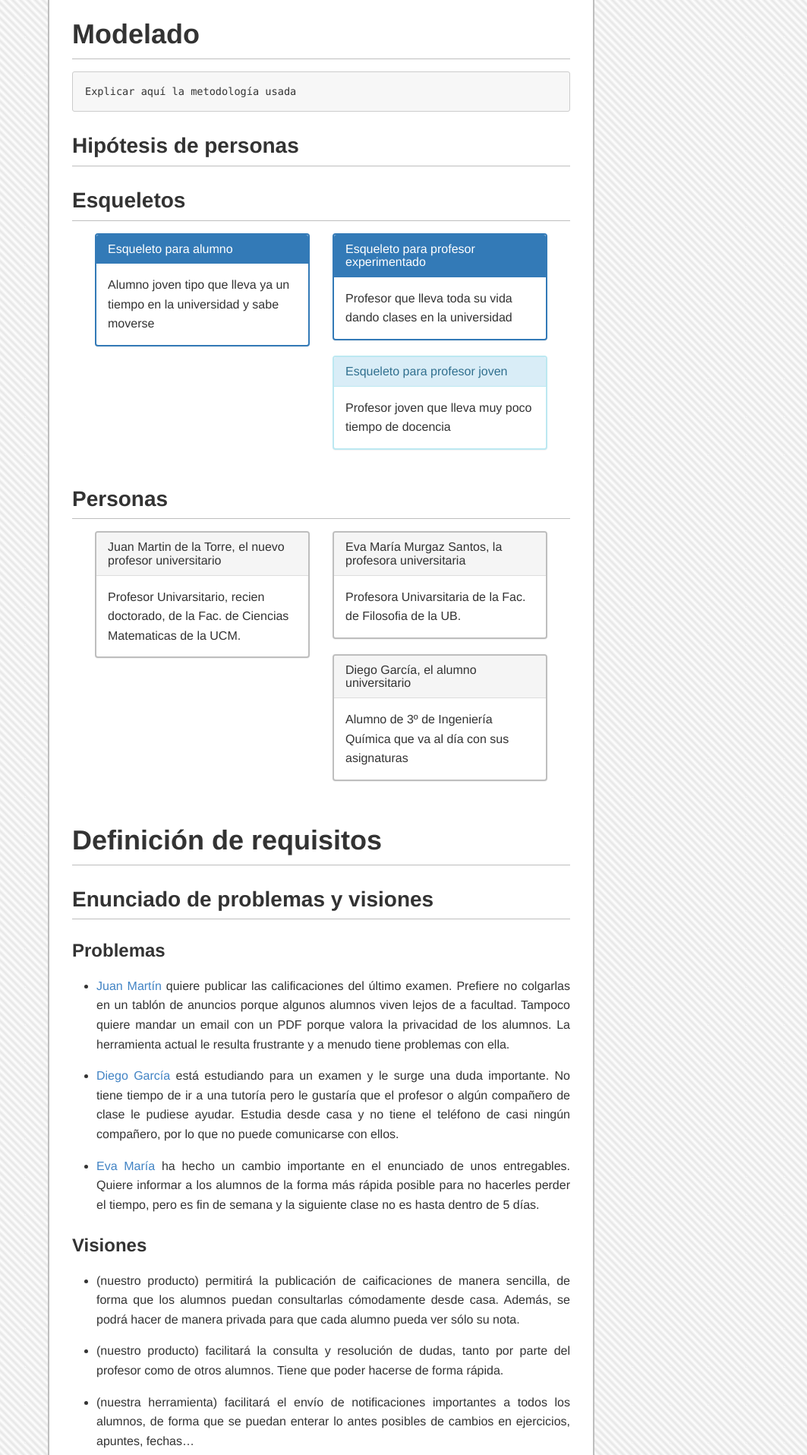
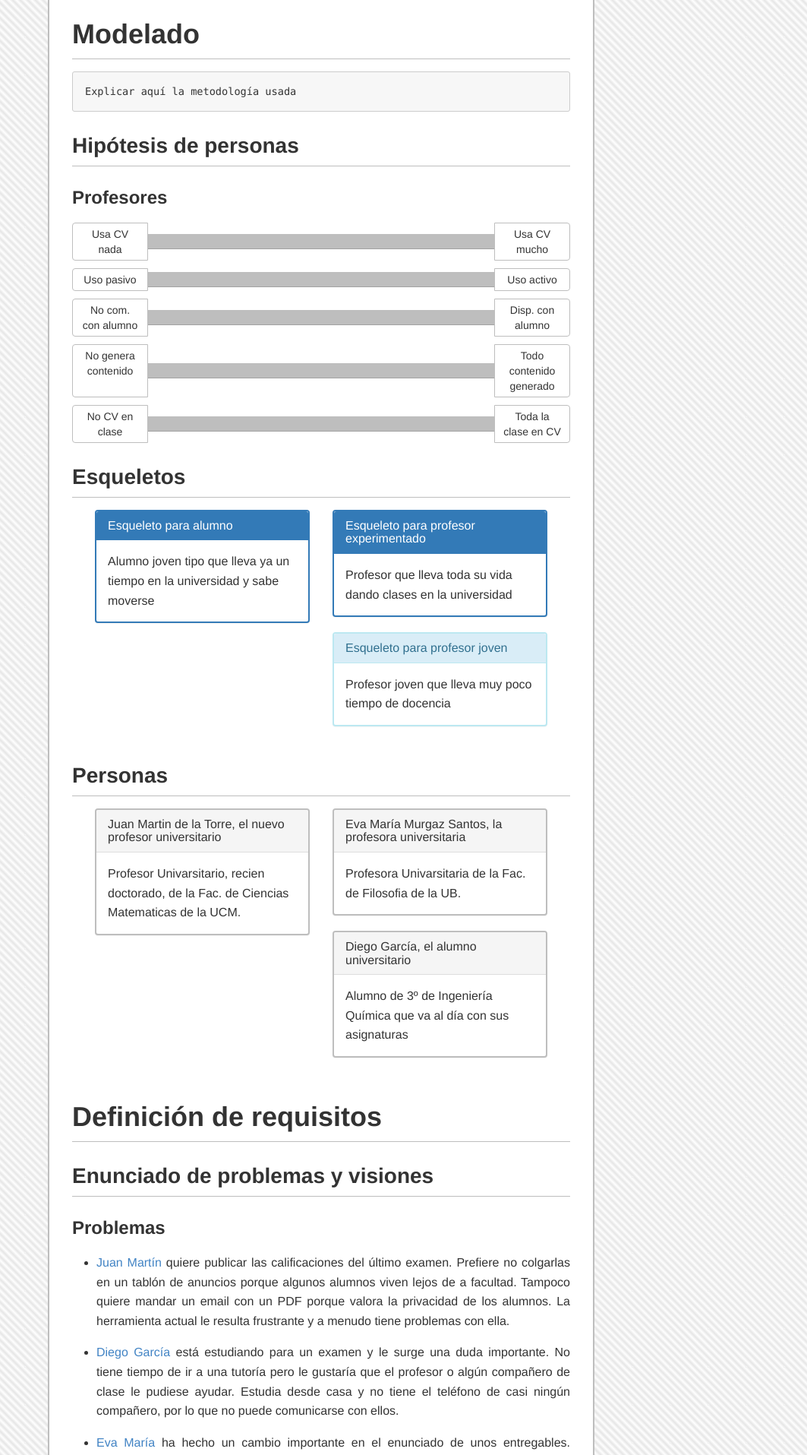
Before and after one commit to pblocz/cygnus-ux-interface-design, a Jekyll site: the page built from index.md, in a window 1280 px wide. Shown: the part 3651-5566 px from the top of the page at 76% size, without its empty margins (217-1280 px from the left). Built offline with Jekyll 4.4.1, drawn with Linux system fonts in a browser that asks for light colours; nearby versions of some CDN libraries.

Commit message:
prev add of cooper vars

```diff
--- /dev/null
+++ b/_includes/cooper_var.html
@@ -0,0 +1,12 @@
+{%comment %}
+left_text
+right_text
+{%endcomment %}
+<div class="cooper-var clearfix">
+    <div class="btn btn-default left-text text"><div>{{include.left_text}}</div></div>
+    <div class="btn btn-default right-text text"><div>{{include.right_text}}</div></div>
+    <div class="progress">
+      <div class="progress-bar" role="progressbar" style="width: 100%;">
+      </div>
+    </div>
+</div>
--- a/_includes/footer.html
+++ b/_includes/footer.html
@@ -69,4 +69,19 @@
         });
 
     })(window,document,jQuery);
+
+    // cooper-vars
+    (function(win,doc,$){
+        $('.cooper-var').each(function(){
+            var max_h = Math.max.apply(this,$('.text',this).map(function(i,v){ return $(v).height();}));
+            var progress_h = $('.progress-bar',this).outerHeight();
+
+            $('.text',this).each(function(){ $(this).height(max_h); });
+
+            max_h = Math.max.apply(this,$('.text',this).map(function(i,v){ return $(v).outerHeight();}));
+            console.log(max_h,progress_h,(max_h - progress_h)/ 2.0);
+
+            $('.progress',this).css('margin-top',""+(max_h - progress_h)/ 2.0+"px");
+        })
+    })(window,document,jQuery);
 </script>
--- a/assets/css/markdown-theme.css
+++ b/assets/css/markdown-theme.css
@@ -727,7 +727,7 @@ body .markdown-body
 }
 
 /* progress bar*/
-.markdown-body .progress {
+/*.markdown-body .progress {
   display: block;
   width: 300px;
   margin: 10px 0;
@@ -864,6 +864,7 @@ body .markdown-body
     inset 0 4px 12px rgba(255, 255, 255, .7),
     inset 0 -12px 0 rgba(0, 0, 0, .05);
 }
+*/
 
 /* Multimarkdown Critic Blocks */
 .markdown-body .critic_mark {
--- a/assets/css/stylesheet.scss
+++ b/assets/css/stylesheet.scss
@@ -125,3 +125,39 @@ p { text-align: justify; }
         }
     }
 }
+
+
+// cooper vars
+.cooper-var {
+    position: relative;
+    margin-bottom: 10px;
+
+    @mixin cooper-text($pos, $rpos) {
+        .#{$pos}-text {
+            /*position: absolute;
+            #{$pos}: 0px;*/
+            float: #{$pos};
+            border-top-#{$rpos}-radius: 0px;
+            border-bottom-#{$rpos}-radius: 0px;
+        }
+    }
+
+    @include cooper-text('left','right');
+    @include cooper-text('right','left');
+
+    .progress {
+        margin-bottom: 0px;
+        border-radius: 0px;
+    }
+
+    .progress-bar {
+        background-color: $bgfgcolor;
+    }
+
+    .text {
+        width: 100px;
+        white-space: inherit;
+        padding: 4px 10px;
+        border-color: $bgfgcolor;
+    }
+}
--- a/index.md
+++ b/index.md
@@ -131,6 +131,14 @@ Este punto es muy genérico, así que lo centraremos en herramientas que se usen
 
 ## Hipótesis de personas
 
+### Profesores
+{% include cooper_var.html left_text="Usa CV nada" right_text="Usa CV mucho" %}
+{% include cooper_var.html left_text="Uso pasivo" right_text="Uso activo" %}
+{% include cooper_var.html left_text="No com. con alumno" right_text="Disp. con alumno" %}
+{% include cooper_var.html left_text="No genera contenido" right_text="Todo contenido generado" %}
+{% include cooper_var.html left_text="No CV en clase" right_text="Toda la clase en CV" %}
+
+
 
 ## Esqueletos
 
```
